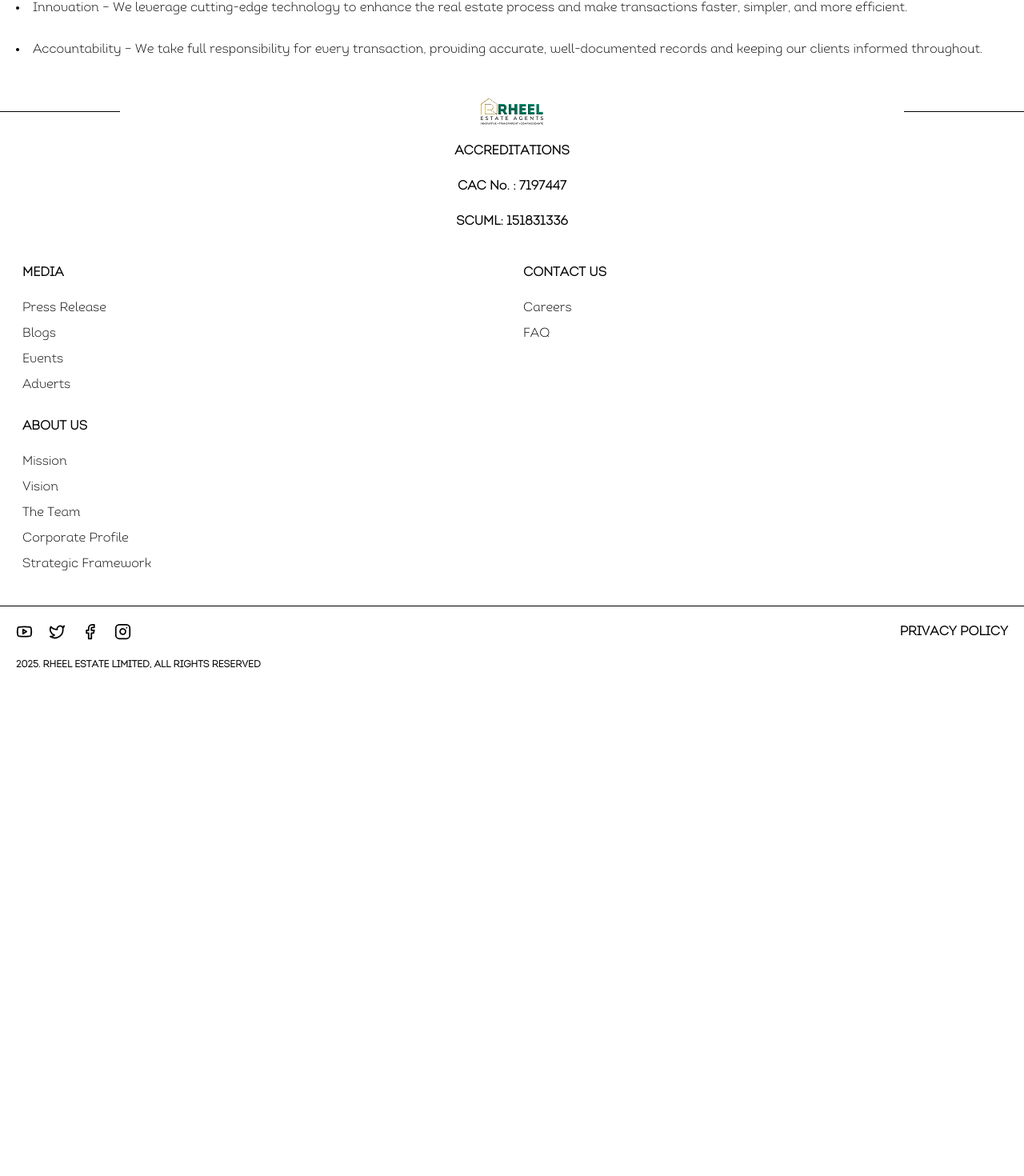
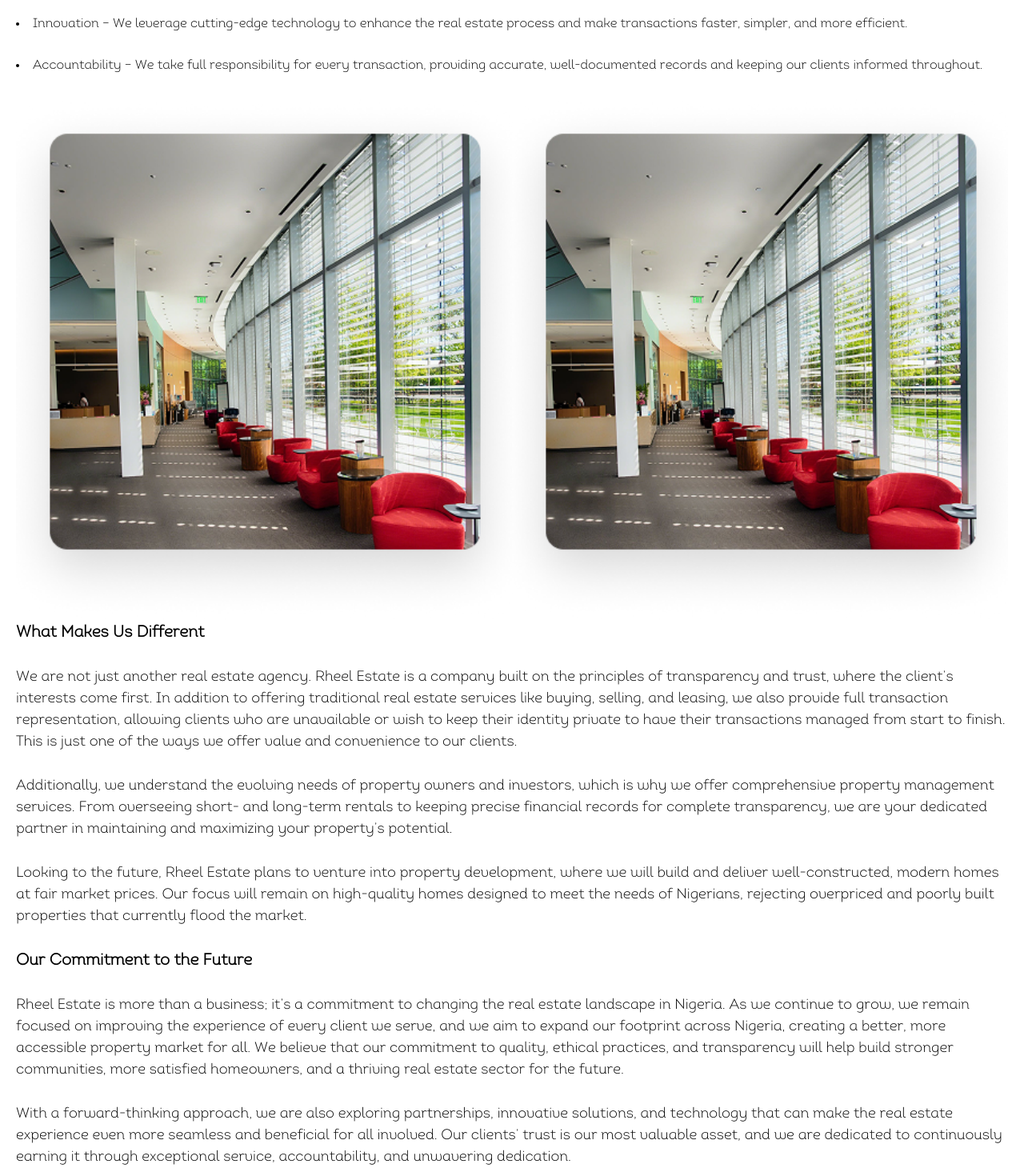
Before and after one commit to OgheneDev/rheel_estate, a React (Vite) app: page /about in a window 1280 px wide. Shown: the part 4279-5749 px from the top of the page at 80% size. Before the commit the page ends 5159 px from the top, so only its background shows below. Built offline with nearby package versions, Linux system fonts and the light colour scheme.

Commit message:
About Us page

```diff
--- a/src/pages/AboutUsPage.jsx
+++ b/src/pages/AboutUsPage.jsx
@@ -13,7 +13,7 @@ const AboutUsPage = () => {
             </article>
         </div>
 
-        <div className="px-5">
+        <div className="px-5 py-5">
         <div className='flex flex-col mb-7'>
             <img src={about} alt="" />
             <p className='text-[18px]'>Rheel Estate Limited is an innovative real estate company founded with a singular mission: to bring transparency, trust, and efficiency to Nigeria’s property market. With a deep understanding of the complexities that come with buying, selling, leasing, and managing properties, we are committed to transforming how Nigerians engage with the real estate industry, both at home and abroad.</p>
@@ -41,7 +41,7 @@ const AboutUsPage = () => {
         <article>
             <h4 className='text-xl font-bold mb-7'>Our Core Values</h4>
             <p className='text-[18px] mb-7'>At Rheel Estate, our core values guide everything we do:</p>
-            <ul className='flex flex-col gap-7 list-disc list-inside'>
+            <ul className='flex flex-col gap-7 list-disc list-inside mb-7'>
                 <li>Integrity – We believe in being upfront and honest with our clients, offering clear, transparent information at all times.</li>
                 <li>Quality – We are committed to providing only the highest quality properties and services, rejecting poorly built or overpriced homes.</li>
                 <li>Customer-Centricity – Our clients are at the heart of everything we do, and we go above and beyond to ensure they have a smooth and seamless experience.</li>
@@ -49,6 +49,22 @@ const AboutUsPage = () => {
                 <li>Accountability – We take full responsibility for every transaction, providing accurate, well-documented records and keeping our clients informed throughout.</li>
             </ul>
         </article>
+        <div className='flex'>
+            <img src={about} alt="" className='w-[50%]' />
+            <img src={about} alt="" className='w-[50%]'  />
+        </div>
+        <article>
+            <h4 className='text-xl font-bold mb-7'>What Makes Us Different</h4>
+            <p className='text-[18px] mb-7'>We are not just another real estate agency. Rheel Estate is a company built on the principles of transparency and trust, where the client’s interests come first. In addition to offering traditional real estate services like buying, selling, and leasing, we also provide full transaction representation, allowing clients who are unavailable or wish to keep their identity private to have their transactions managed from start to finish. This is just one of the ways we offer value and convenience to our clients.</p>
+            <p className='text-[18px] mb-7'>Additionally, we understand the evolving needs of property owners and investors, which is why we offer comprehensive property management services. From overseeing short- and long-term rentals to keeping precise financial records for complete transparency, we are your dedicated partner in maintaining and maximizing your property’s potential.</p>
+            <p className='text-[18px] mb-7'>Looking to the future, Rheel Estate plans to venture into property development, where we will build and deliver well-constructed, modern homes at fair market prices. Our focus will remain on high-quality homes designed to meet the needs of Nigerians, rejecting overpriced and poorly built properties that currently flood the market.</p>
+        </article>
+        <article>
+            <h4 className='text-xl font-bold mb-7'>Our Commitment to the Future</h4>
+            <p className='text-[18px] mb-7'>Rheel Estate is more than a business; it’s a commitment to changing the real estate landscape in Nigeria. As we continue to grow, we remain focused on improving the experience of every client we serve, and we aim to expand our footprint across Nigeria, creating a better, more accessible property market for all. We believe that our commitment to quality, ethical practices, and transparency will help build stronger communities, more satisfied homeowners, and a thriving real estate sector for the future.</p>
+            <p className='text-[18px] mb-7'>With a forward-thinking approach, we are also exploring partnerships, innovative solutions, and technology that can make the real estate experience even more seamless and beneficial for all involved. Our clients’ trust is our most valuable asset, and we are dedicated to continuously earning it through exceptional service, accountability, and unwavering dedication.</p>
+            <p className='text-[18px] mb-7'>At Rheel Estate, we are more than just facilitators of property transactions—we are building a legacy of quality, trust, and community that will shape Nigeria’s real estate industry for years to come.</p>
+        </article>
         </div>
     </div>
   )
```
